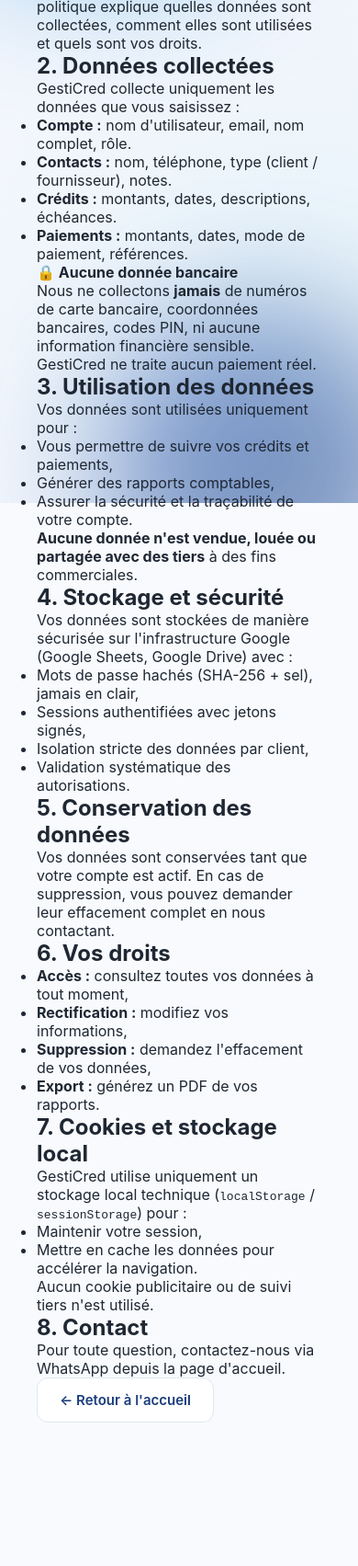
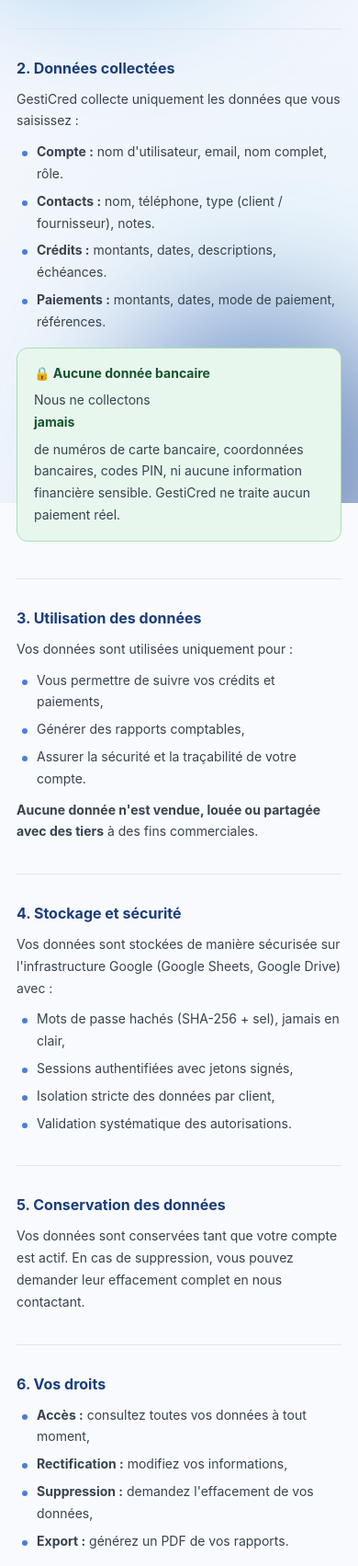
Before and after one commit to aradradev/gesticred, a plain HTML site: page confidentialite.html in a window 390 px wide. Shown: the part 297-2000 px from the top of the page at 92% size. Before the commit the page ends 1924 px from the top, so only its background shows below. Drawn offline with Linux system fonts and the light colour scheme.

Commit message:
fix css style

```diff
--- a/style.css
+++ b/style.css
@@ -380,16 +380,159 @@
   color: var(--text);
 }
 
-@media (max-width: 430px) {
+.legal-updated {
+  color: var(--muted);
+  font-size: 13px;
+  margin-bottom: 40px;
+}
+
+.legal-content section {
+  margin-bottom: 32px;
+  padding-bottom: 24px;
+  border-bottom: 1px solid var(--border);
+}
+.legal-content section:last-of-type { border-bottom: none; }
+
+.legal-content h2 {
+  font-size: 18px;
+  font-weight: 700;
+  margin-bottom: 12px;
+  color: var(--blue);
+}
+
+.legal-content p {
+  font-size: 15px;
+  line-height: 1.7;
+  color: #3a4250;
+  margin-bottom: 10px;
+}
+
+.legal-content ul {
+  list-style: none;
+  padding-left: 0;
+  margin: 10px 0;
+}
+.legal-content ul li {
+  position: relative;
+  padding-left: 22px;
+  font-size: 15px;
+  line-height: 1.7;
+  color: #3a4250;
+  margin-bottom: 6px;
+}
+.legal-content ul li::before {
+  content: '';
+  position: absolute;
+  left: 6px;
+  top: 11px;
+  width: 6px; height: 6px;
+  border-radius: 50%;
+  background: var(--blue-3);
+}
+
+.legal-content code {
+  background: #eef1f6;
+  padding: 2px 6px;
+  border-radius: 4px;
+  font-size: 13px;
+  font-family: ui-monospace, SFMono-Regular, Menlo, monospace;
+}
+
+.callout {
+  margin: 16px 0;
+  padding: 16px 18px;
+  border-radius: 12px;
+  font-size: 14px;
+  line-height: 1.6;
+  border: 1px solid;
+}
+.callout strong { display: block; margin-bottom: 6px; font-size: 14px; }
+.callout p { margin: 0; font-size: 14px; }
+
+.callout-warning {
+  background: #fff8e6;
+  border-color: var(--warning);
+  color: var(--warning-text);
+}
+.callout-warning strong { color: #5c420a; }
+
+.callout-success {
+  background: #e8f7ee;
+  border-color: #a8ddb9;
+  color: #166534;
+}
+.callout-success strong { color: #14532d; }
+
+.legal-footer {
+  margin-top: 40px;
+  padding-top: 24px;
+  border-top: 1px solid var(--border);
+}
+
+/* ============================================================
+   RESPONSIVE
+   ============================================================ */
+
+@media (max-width: 900px) {
+  .container, .legal-container { padding: 24px 24px; }
+  .hero-features { gap: 20px; }
+}
+
+@media (max-width: 640px) {
   .container {
-    padding: 20px;
-  }
-  .main {
-    padding: 0;
+    padding: 20px 18px;
+    gap: 16px;
   }
 
-  .nav {
-    display: none;
+  .brand-mark { width: 38px; height: 38px; font-size: 13px; }
+  .brand-name { font-size: 17px; }
+
+  .nav a, .nav-back { padding: 6px 10px; font-size: 13px; }
+
+  .badge { font-size: 11px; padding: 5px 12px; margin-bottom: 18px; }
+  .title { font-size: 30px; margin-bottom: 16px; }
+  .subtitle { font-size: 15px; margin-bottom: 20px; }
+
+  .disclaimer {
+    padding: 12px 14px;
+    font-size: 12.5px;
+    margin-bottom: 24px;
   }
 
+  .cta {
+    flex-direction: column;
+    gap: 10px;
+    margin-bottom: 28px;
+    width: 100%;
+  }
+
+  .btn {
+    width: 100%;
+    justify-content: center;
+    padding: 13px 20px;
+    font-size: 14px;
+  }
+
+  .features {
+    gap: 14px;
+    flex-direction: column;
+  }
+  .feature { align-items: center; }
+
+  .footer {
+    font-size: 11.5px;
+    gap: 6px;
+  }
+
+  /* Legal pages */
+  .legal-container { padding: 20px 18px 60px; }
+  .legal-title { font-size: 24px; }
+  .legal-content h2 { font-size: 16px; }
+  .legal-content p,
+  .legal-content ul li { font-size: 14px; }
 }
+
+@media (max-width: 380px) {
+  .title { font-size: 26px; }
+  .brand-name { font-size: 16px; }
+}
```
